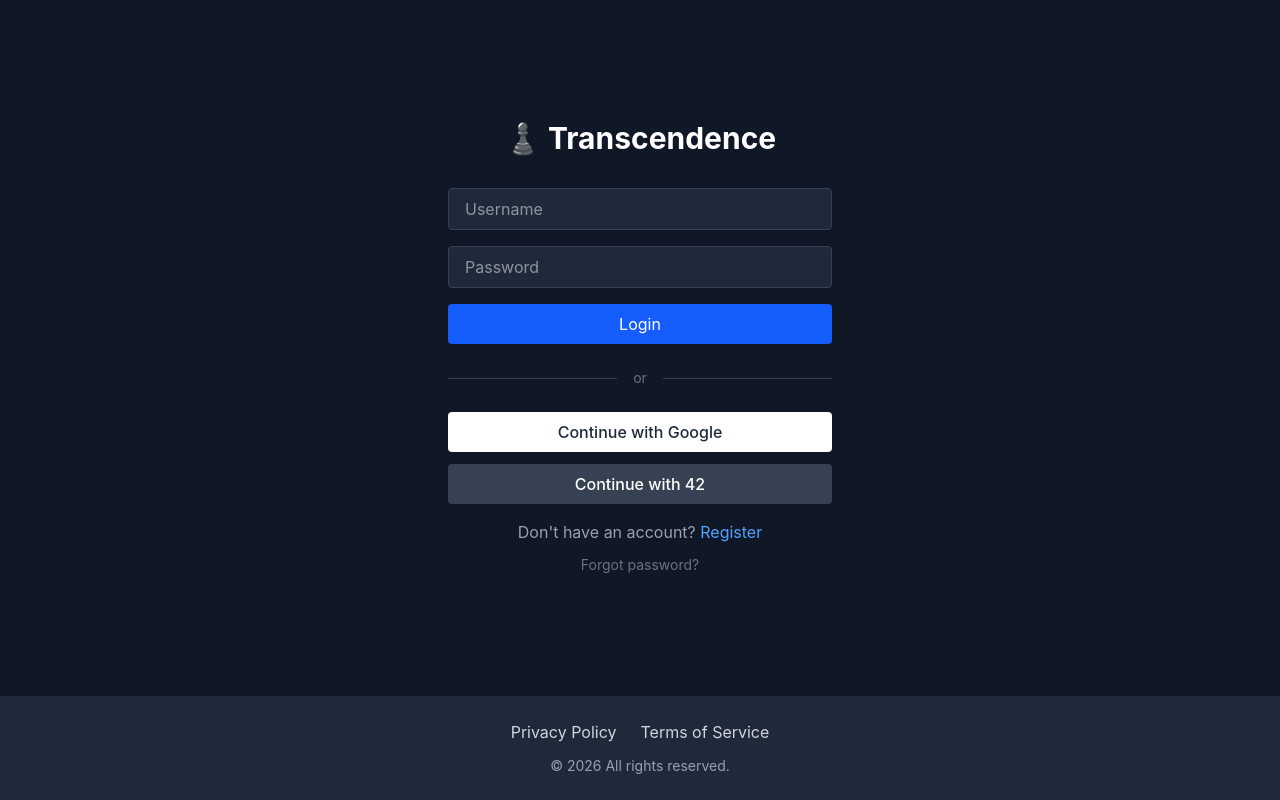
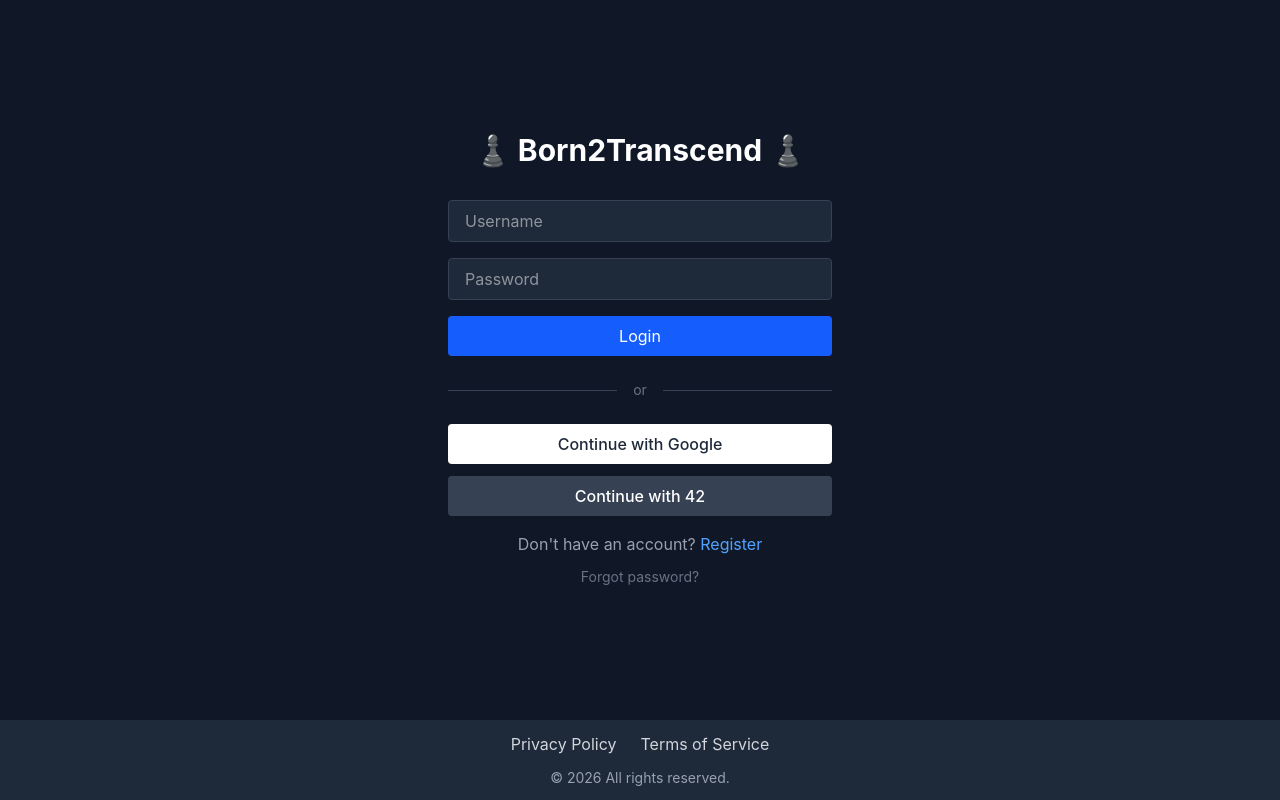
Before and after one commit to AlexPhoenix42/42_Transcendence_team, a React (Vite) app in the folder frontend-react/: page /login in a window 1280 px wide. Built offline with nearby package versions, Linux system fonts and the light colour scheme; no server answers.

Commit message:
Added the Born2Transcend project name

```diff
--- a/frontend-react/index.html
+++ b/frontend-react/index.html
@@ -5,7 +5,7 @@
     <meta name="color-scheme" content="dark only">
     <link rel="icon" type="image/svg+xml" href="/favicon.svg" />
     <meta name="viewport" content="width=device-width, initial-scale=1.0" />
-    <title>Transcendence</title>
+    <title>Born2Transcend</title>
   </head>
   <body>
     <div id="root"></div>
--- a/frontend-react/src/components/Footer.tsx
+++ b/frontend-react/src/components/Footer.tsx
@@ -10,7 +10,7 @@ export default function Footer({ openInNewTab = false }: FooterProps) {
 	const year = new Date().getFullYear()
 
 	return (
-		<footer className="bg-gray-800 py-6 text-center">
+		<footer className="bg-gray-800 py-3 text-center">
 			<div className="flex justify-center gap-6 mb-3">
 				<Link to="/privacy-policy"
 						className="text-gray-300 hover:text-white"
--- a/frontend-react/src/pages/Login.tsx
+++ b/frontend-react/src/pages/Login.tsx
@@ -209,7 +209,7 @@ export default function Login() {
     return (
         <div className="w-full max-w-sm">
             <h1 className="text-3xl font-bold text-white text-center mb-8">
-                ♟ Transcendence
+                ♟ Born2Transcend ♟
             </h1>
 
             {/* Username Conflict Dialog */}
--- a/frontend-react/src/pages/TermsOfService.tsx
+++ b/frontend-react/src/pages/TermsOfService.tsx
@@ -8,7 +8,7 @@ export default function TermsOfService() {
 				<p><i>Updated as of 09 September 2026</i></p>
 				<p>
 					The General Terms of Service, hereafter referred to as GTS, apply to the use of
-					[Project Name] hereafter referred to as the Service. GTS applies to any user who
+					Born2Transcend, hereafter referred to as the Service. GTS applies to any user who
 					uses the Service for any purpose. The GTS can be amended or updated at any time,
 					and if the user wishes to no longer comply, they must stop using the service. For
 					all enquires relating to the use of the Service, you may contact the Data Protection
```
